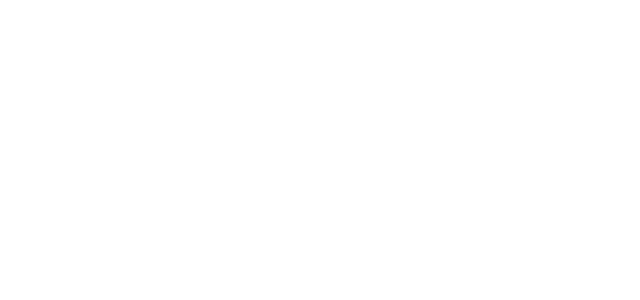
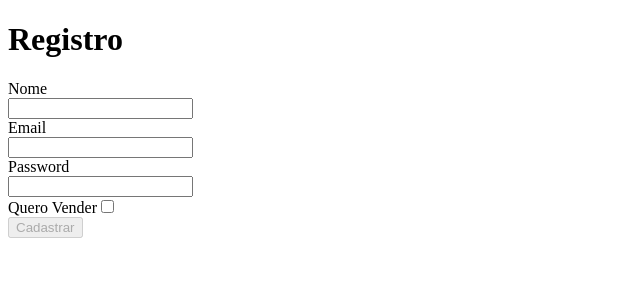
Before and after one commit to tryber/sd-03-trybeer-2, a React (Create React App) app in the folder front-end/: page /register in a window 1280 px wide. Shown: the top 300 px of the page, without its empty margins (0-640 px from the left). Built offline with nearby package versions, Linux system fonts and the light colour scheme.

Commit message:
Page register chekedBox

```diff
--- a/front-end/src/Components/Register/Register.js
+++ b/front-end/src/Components/Register/Register.js
@@ -1,5 +1,11 @@
-import React, { useContext } from 'react';
+import React, { useContext, useEffect,useState } from 'react';
 import { ContextPlication } from '../../Context';
+
+const nameInvalid = 12;
+const passwordInvalid = 6;
+
+const validEmail = /^(([^<>()[\].,;:\s@"]+(\.[^<>()[\].,;:\s@"]+)*)|(".+"))@(([^<>()[\].,;:\s@"]+\.)+[^<>()[\].,;:\s@"]{2,})$/i;
+const validName = /[A-Z-a-z]+$/i;
 
 const Register = () => {
   const {
@@ -13,17 +19,23 @@
     setRole,
   } = useContext(ContextPlication);
 
-  const nameInvalid = 12;
-  const passwordInvalid = 6;
+  const [isCheked, setisCheked] = useState(false)
 
-  const validEmail = /^(([^<>()[\].,;:\s@"]+(\.[^<>()[\].,;:\s@"]+)*)|(".+"))@(([^<>()[\].,;:\s@"]+\.)+[^<>()[\].,;:\s@"]{2,})$/i;
-  const validName = /[A-Z-a-z]+$/i;
+  useEffect(() => {
+    if (isCheked) {
+      return setRole('administrator');
+    }
+    setRole('client');
+  }, [isCheked])
+
+  console.log(role);
 
   const validationRegister = () => (
     (name.length >= nameInvalid && validName.test(name))
     && (password.length >= passwordInvalid && typeof password !== 'number')
-    && (validEmail.test(email) && (email === email))
+    && (validEmail.test(email))
   );
+
 
   return (
     <form>
@@ -32,39 +44,34 @@
       <input
         className="buttonRegister"
         data-testid="signup-name"
-        onChange={ (event) => setName(event.target.value) }
+        onChange={(event) => setName(event.target.value)}
       />
       <div>Email</div>
       <input
         className="buttonEmail"
         data-testid="signup-email"
         type="email"
-        onChange={ (event) => setEmail(event.target.value) }
+        onChange={(event) => setEmail(event.target.value)}
       />
       <div>Password</div>
       <input
         className="buttonPassword"
         data-testid="signup-password"
-        onChange={ (event) => setPassword(event.target.value) }
+        type="password"
+        onChange={(event) => setPassword(event.target.value)}
       />
       <div>
         Quero Vender
         <input
           type="checkbox"
           data-testid="signup-seller"
-          onChange={ () => {
-            if (role === 'client') {
-              setRole('administrator');
-            } else {
-              setRole('client');
-            }
-          } }
+          onClick={() => setisCheked(!isCheked)}
         />
         <div>
           <button
             type="submit"
             data-testid="signup-btn"
-            disabled={ !validationRegister() }
+            disabled={!validationRegister()}
           >
             Cadastrar
           </button>
--- a/front-end/src/Context/index.js
+++ b/front-end/src/Context/index.js
@@ -11,7 +11,7 @@
   const [name, setName] = useState('');
   const [password, setPassword] = useState('');
   const [email, setEmail] = useState('');
-  const [role, setRole] = useState('client');
+  const [role, setRole] = useState(false);
 
   const context = {
     disableButton,
@@ -30,7 +30,7 @@
 
   return (
     <div>
-      <ContextPlication.Provider value={ context }>
+      <ContextPlication.Provider value={context}>
         {children}
       </ContextPlication.Provider>
     </div>
--- a/front-end/src/routers/index.js
+++ b/front-end/src/routers/index.js
@@ -10,6 +10,7 @@
   <Switch>
     <Route exact path="/" component={ Home } />
     <Route exact path="/login" component={ Login } />
+    <Route exact path="/register" component={Register} />
     <PrivateRoute path="/products" component={ ClientProducs } />
   </Switch>
 );
```
